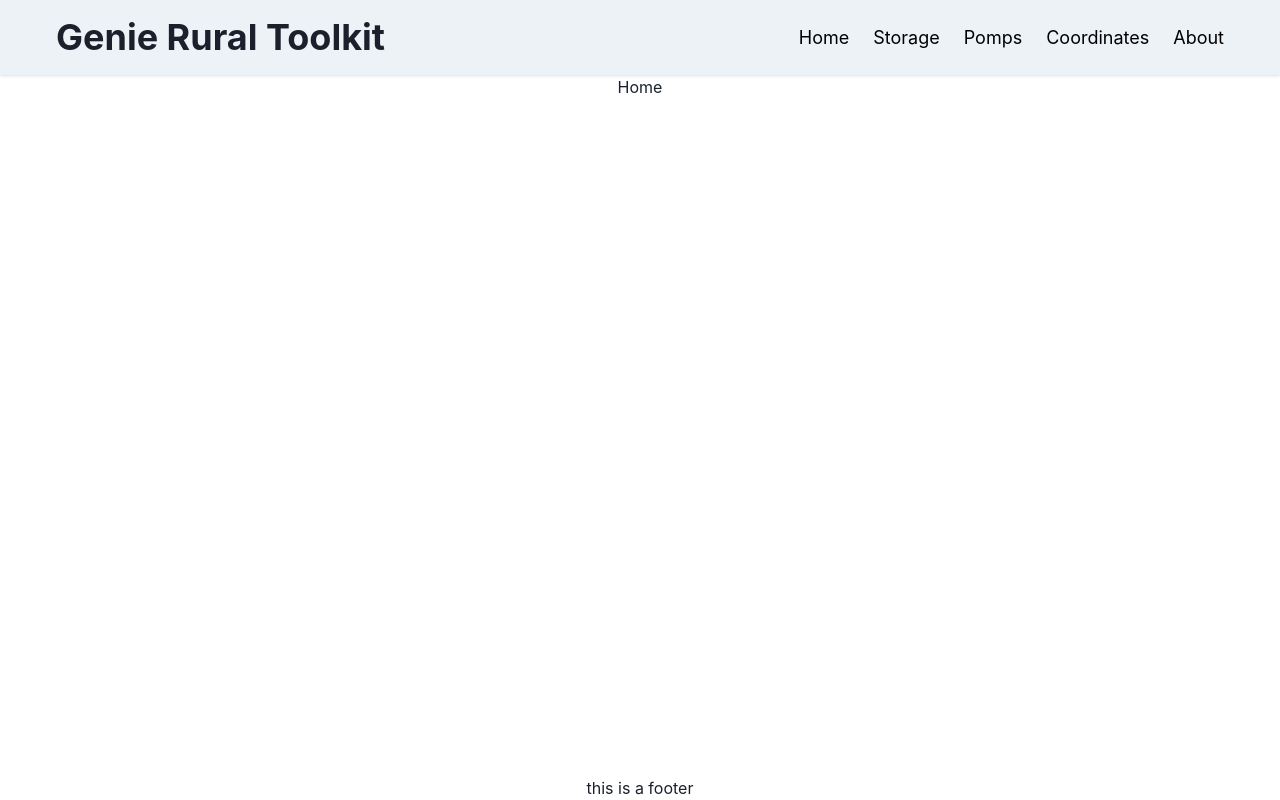
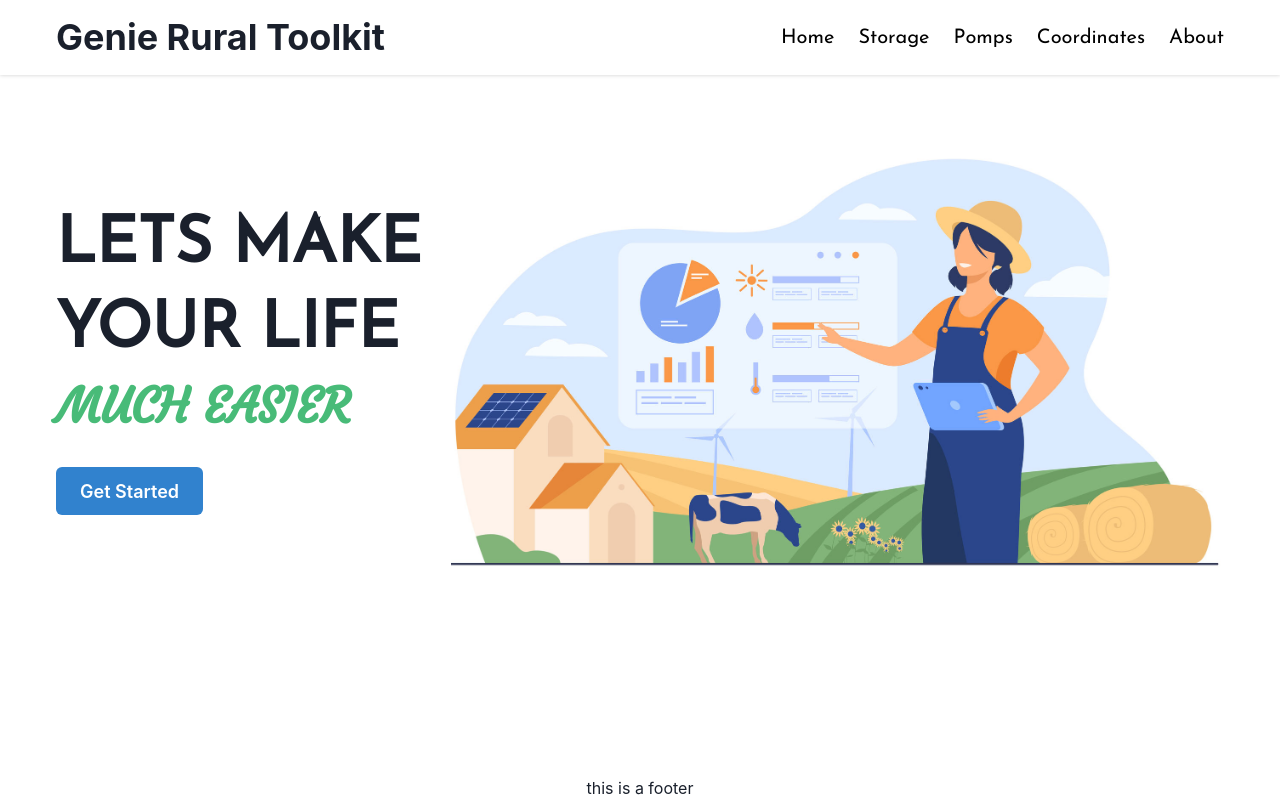
Before and after one commit to anas-asimi/Genie-rural-toolkit, a React (Vite) app: page / in a window 1280 px wide. Built offline with nearby package versions, Linux system fonts and the light colour scheme.

Commit message:
complete landing page and improve header

```diff
--- a/src/components/Header.jsx
+++ b/src/components/Header.jsx
@@ -20,9 +20,11 @@ export default function Header() {
 
 	return (
 		<>
-			<Center w='100%' bg='gray.100' boxShadow="0px 0px 4px 0px rgba(0,0,0,0.2)">
+			<Center w='100%' bg='white' boxShadow="0px 0px 4px 0px rgba(0,0,0,0.2)">
 				<Flex as="header" w="100%" p='16px' maxW='1200px'>
-					<Heading>Genie Rural Toolkit</Heading>
+					<Link textDecorationColor='transparent !important' as={ReactLink} to="/">
+						<Heading>Genie Rural Toolkit</Heading>
+					</Link>
 					<Spacer />
 					<Show below="lg">
 						<Box onClick={onToggle}>
@@ -42,20 +44,20 @@ export default function Header() {
 						</Box>
 					</Show>
 					<Show above="lg">
-						<HStack as="nav" gap="24px" fontSize="lg" textTransform="capitalize">
-							<Link color="black" as={ReactLink} to="/">
+						<HStack as="nav" gap="24px" fontSize="xl" fontFamily='Josefin Sans' textTransform="capitalize">
+							<Link color="black" w='100%' textAlign='end' as={ReactLink} to="/">
 								home
 							</Link>
-							<Link color="black" as={ReactLink} to="/storage">
+							<Link color="black" w='100%' textAlign='end' as={ReactLink} to="/storage">
 								storage
 							</Link>
-							<Link color="black" as={ReactLink} to="/pomps">
+							<Link color="black" w='100%' textAlign='end' as={ReactLink} to="/pomps">
 								pomps
 							</Link>
-							<Link color="black" as={ReactLink} to="/coordinates">
+							<Link color="black" w='100%' textAlign='end' as={ReactLink} to="/coordinates">
 								coordinates
 							</Link>
-							<Link color="black" as={ReactLink} to="/about">
+							<Link color="black" w='100%' textAlign='end' as={ReactLink} to="/about">
 								about
 							</Link>
 						</HStack>
@@ -67,28 +69,29 @@ export default function Header() {
 					<VStack
 						as="nav"
 						w='100vw'
-						gap="8px"
-						fontSize="lg"
+						gap="0"
+						fontSize="xl"
 						textTransform="capitalize"
 						alignItems="flex-end"
 						p='16px 32px'
-						bg='gray.100'
+						bg='white'
 						boxShadow="0px 0px 4px 0px rgba(0,0,0,0.2)"
 						mb='4px'
+						fontFamily='Josefin Sans'
 					>
-						<Link color="black" onClick={onToggle} as={ReactLink} to="/">
+						<Link color="black" w='100%' textAlign='end' py='4px' onClick={onToggle} as={ReactLink} to="/">
 							home
 						</Link>
-						<Link color="black" onClick={onToggle} as={ReactLink} to="/storage">
+						<Link color="black" w='100%' textAlign='end' py='4px' onClick={onToggle} as={ReactLink} to="/storage">
 							storage
 						</Link>
-						<Link color="black" onClick={onToggle} as={ReactLink} to="/pomps">
+						<Link color="black" w='100%' textAlign='end' py='4px' onClick={onToggle} as={ReactLink} to="/pomps">
 							pomps
 						</Link>
-						<Link color="black" onClick={onToggle} as={ReactLink} to="/coordinates">
+						<Link color="black" w='100%' textAlign='end' py='4px' onClick={onToggle} as={ReactLink} to="/coordinates">
 							coordinates
 						</Link>
-						<Link color="black" onClick={onToggle} as={ReactLink} to="/about">
+						<Link color="black" w='100%' textAlign='end' py='4px' onClick={onToggle} as={ReactLink} to="/about">
 							about
 						</Link>
 					</VStack>
--- a/src/index.css
+++ b/src/index.css
@@ -1,3 +1,7 @@
+@import url('https://fonts.googleapis.com/css2?family=Courgette&display=swap');
+@import url('https://fonts.googleapis.com/css2?family=Josefin+Sans&display=swap');
+
+
 :root {
   font-family: "Lucida Sans", "Lucida Sans Regular", "Lucida Grande",
     "Lucida Sans Unicode", Geneva, Verdana, sans-serif;
--- a/src/pages/Home.jsx
+++ b/src/pages/Home.jsx
@@ -1,7 +1,30 @@
-import React from 'react'
+import { Box, Button, Center, HStack, Heading, Image, VStack } from "@chakra-ui/react";
+import { Link, Link as ReactLink } from "react-router-dom";
 
 export default function Home() {
   return (
-    <main>Home</main>
+    <Center as="main" w='100%' flex='1' p='16px' maxW='1200px'>
+      <HStack>
+        <Box flex='1'>
+          <VStack alignItems='flex-start' textTransform="uppercase">
+            <Heading fontSize='64px' fontFamily='Josefin Sans'>
+              Lets make
+            </Heading>
+            <Heading fontSize='64px' fontFamily='Josefin Sans'>
+              Your Life
+            </Heading>
+            <Heading fontSize='48px' fontFamily='Courgette' color='green.400'>
+              Much Easier
+            </Heading>
+            <Link as={ReactLink} to="/storage">
+              <Button mt='24px' size='lg' colorScheme='blue'>Get Started</Button>
+            </Link>
+          </VStack>
+        </Box>
+        <Box flex='2'>
+          <Image src='./landing.jpg' alt='irrigation' objectFit='cover' />
+        </Box>
+      </HStack>
+    </Center>
   )
 }
```
Also changed, not shown: public/landing.jpg (added).
